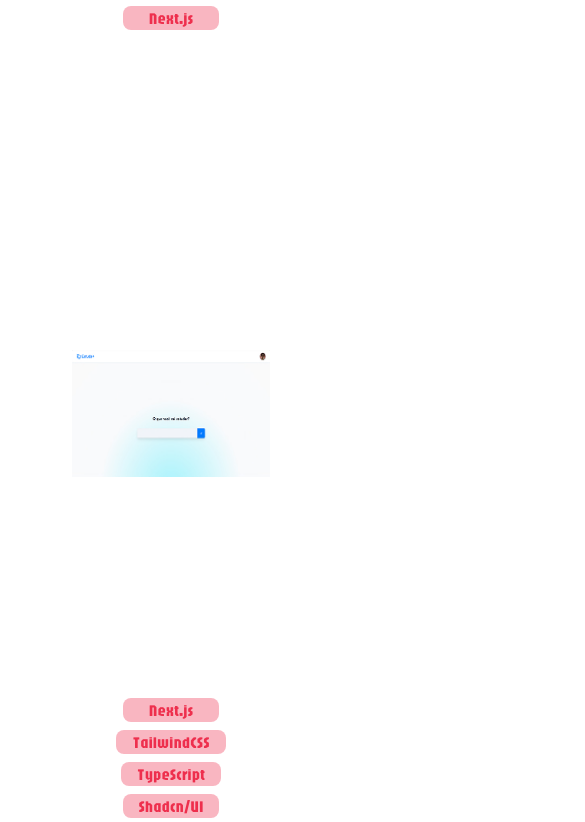
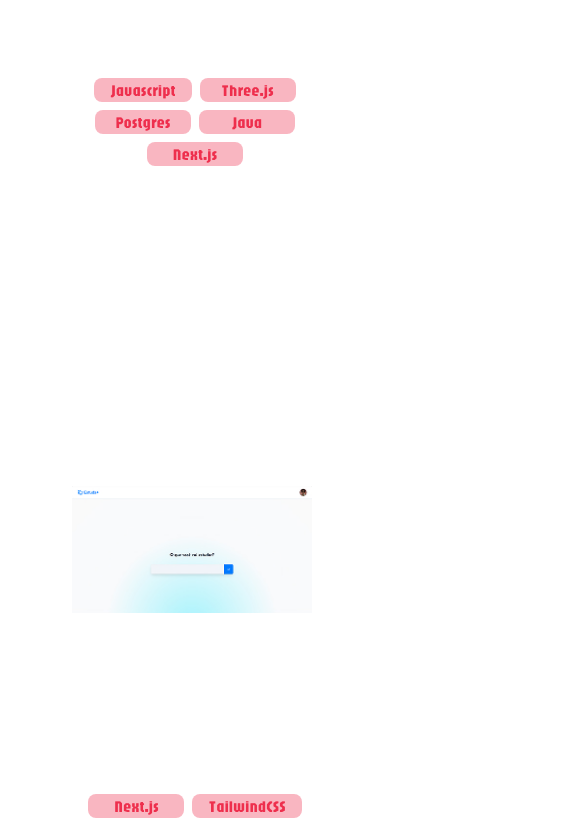
Before and after one commit to OtavioXavier/otavio-portifolio, an Angular app: page / in a window 390 px wide. Shown: the part 3673-4495 px from the top of the page, 585 px wide, since content can reach past the window. Built offline with nearby package versions, Linux system fonts and the light colour scheme.

Commit message:
💄 style[sections]: adjust section layouts for responsive design

```diff
--- a/src/app/sections/experiencia-section/experiencia-section.html
+++ b/src/app/sections/experiencia-section/experiencia-section.html
@@ -1,4 +1,4 @@
-<div class="flex flex-col gap-12 pr-12 pt-12">
+<div class="flex flex-col gap-12 md:pr-12 pt-12">
   <div class="flex flex-col gap-12 items-end">
     @for (experiencia of experiencias(); track experiencia.name) {
     <app-experience-item [experiencia]="experiencia"></app-experience-item>
--- a/src/app/sections/projetos-section/projetos-section.html
+++ b/src/app/sections/projetos-section/projetos-section.html
@@ -1,4 +1,4 @@
-<div class="flex flex-col gap-12 pr-12 pt-12">
+<div class="flex flex-col gap-12 md:pr-12 pt-12">
   <div class="flex flex-col gap-12 items-end">
     @for (projeto of projetos(); track projeto.name) {
     <app-project-item [projeto]="projeto"></app-project-item>
--- a/src/app/sections/sobre-section/sobre-section.html
+++ b/src/app/sections/sobre-section/sobre-section.html
@@ -1,4 +1,4 @@
-<div class="flex flex-col gap-4 w-[773px] text-lg">
+<div class="flex flex-col gap-4 md:w-[773px] text-lg">
   <p>
     Desenvolvo interfaces digitais com foco em <span class="font-extrabold">clareza, acessibilidade e fidelidade visual,</span> sempre
     equilibrando decisões de design com engenharia bem estruturada. Gosto de atuar onde estética e
```
